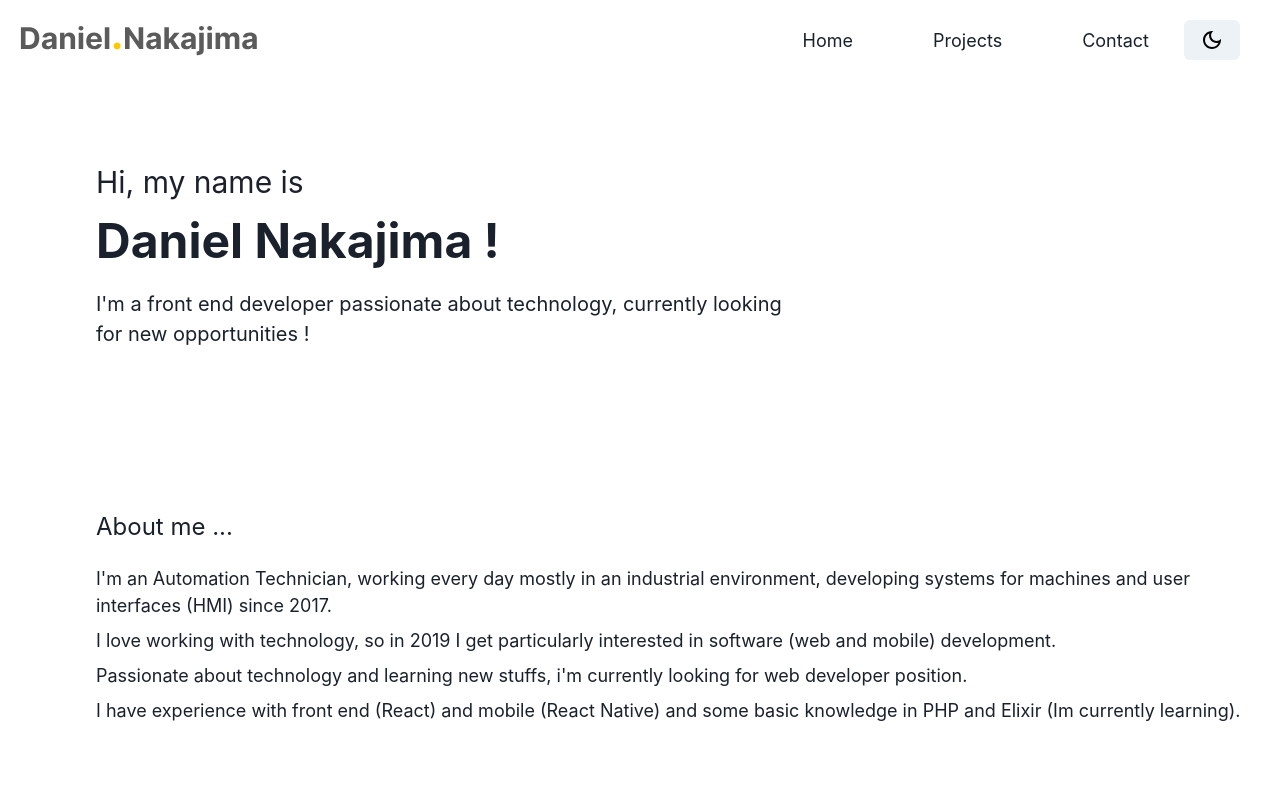
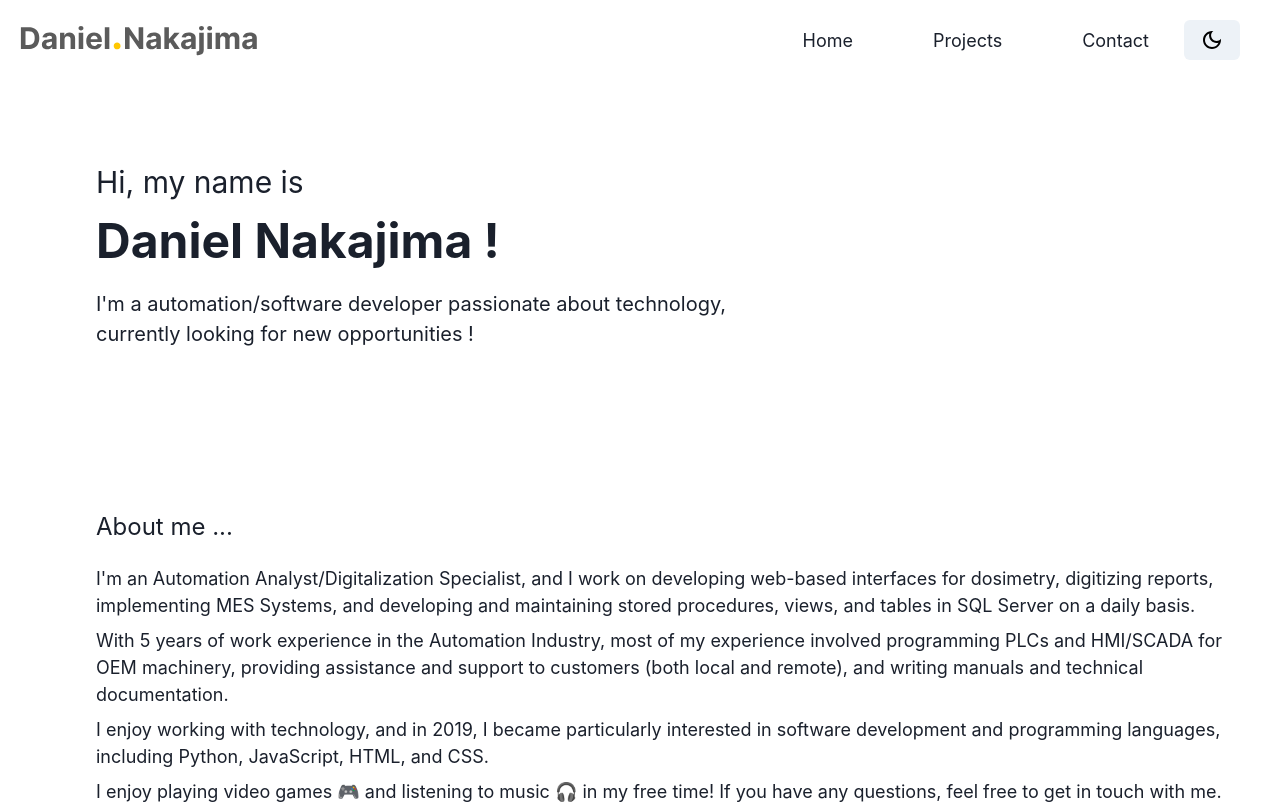
Before and after one commit to NakajimaDaniel/personal-site, a Next.js app: page / in a window 1280 px wide. Shown: the top 804 px of the page. Built offline with nearby package versions, Linux system fonts and the light colour scheme.

Commit message:
"about me" text modification

```diff
--- a/src/pages/index.jsx
+++ b/src/pages/index.jsx
@@ -21,7 +21,7 @@ export default function Page() {
           Daniel Nakajima !
         </Text>
         <Text fontSize={["xl"]} w={["100%", "60%"]}>
-          I'm a front end developer passionate about technology, currently looking for new opportunities !
+          I'm a automation/software developer passionate about technology, currently looking for new opportunities !
         </Text>
       </Box>
 
@@ -31,17 +31,18 @@ export default function Page() {
         </Text>
         <Flex w="100%" flexDirection="column" justifyItems="center">
           <Text fontSize={['lg']} pb={[2]}>
-            I'm an Automation Technician, working every day mostly in an industrial environment,
-            developing systems for machines and user interfaces (HMI) since 2017.
+            I'm an Automation Analyst/Digitalization Specialist, and I work on developing web-based interfaces for dosimetry,
+            digitizing reports, implementing MES Systems, and developing and maintaining stored procedures, views, and tables in SQL Server on a daily basis.
           </Text>
           <Text fontSize={['lg']} pb={[2]}>
-            I love working with technology, so in 2019 I get particularly interested in software (web and mobile) development.
+            With 5 years of work experience in the Automation Industry, most of my experience involved programming PLCs and HMI/SCADA for OEM machinery,
+            providing assistance and support to customers (both local and remote), and writing manuals and technical documentation.
           </Text>
           <Text fontSize={['lg']} pb={[2]}>
-            Passionate about technology and learning new stuffs, i'm currently looking for web developer position.
+            I enjoy working with technology, and in 2019, I became particularly interested in software development and programming languages, including Python, JavaScript, HTML, and CSS.
           </Text>
           <Text fontSize={['lg']} pb={[2]}>
-            I have experience with front end (React) and mobile (React Native) and some basic knowledge in PHP and Elixir (Im currently learning).
+            I enjoy playing video games 🎮 and listening to music 🎧 in my free time! If you have any questions, feel free to get in touch with me.
           </Text>
         </Flex>
       </Box>
```
